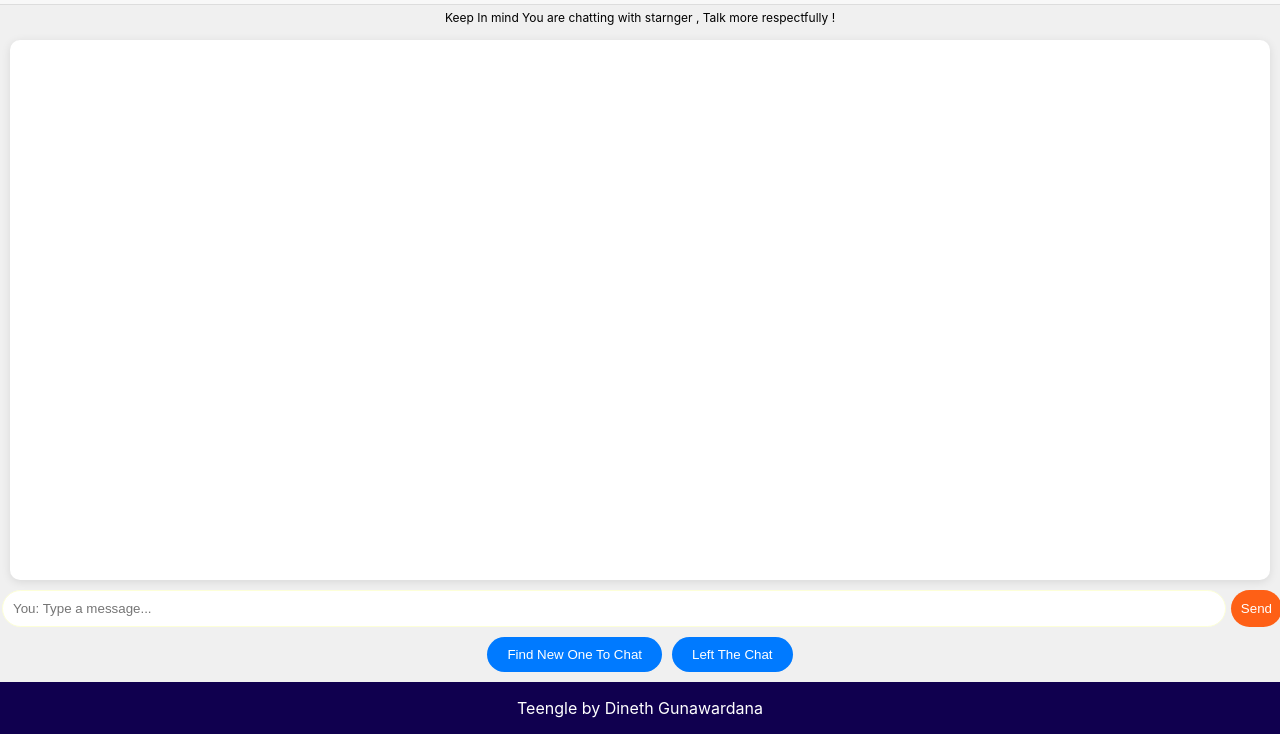
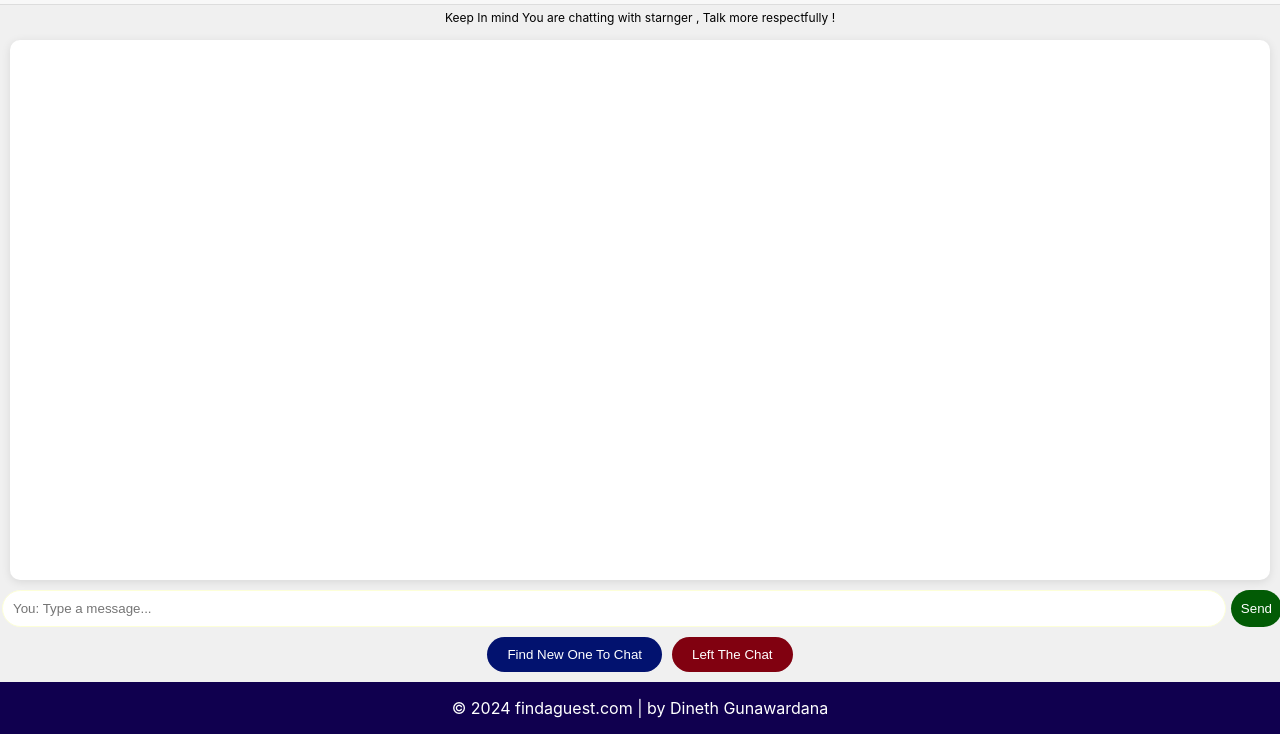
Before and after one commit to thisisdineth/Omegle-The-stranger-chat-application, a plain HTML site: page chats.html in a window 1280 px wide. Shown: the part 66-800 px from the top of the page. Drawn offline with Linux system fonts and the light colour scheme; no server answers.

Commit message:
new updated

```diff
--- a/chat.css
+++ b/chat.css
@@ -79,7 +79,7 @@ body {
 }
 
 .message.stranger {
-    background-color: #34c759;
+    background-color: #065018;
     color: white;
     align-self: flex-start;
     border-top-left-radius: 0;
@@ -114,14 +114,14 @@ body {
 #send-btn {
     padding: 10px;
     border: none;
-    background-color: #fe6016;
+    background-color: #025b05;
     color: white;
     border-radius: 20px;
     cursor: pointer;
 }
 
 #send-btn:hover {
-    background-color: #ea9930;
+    background-color: #06bb12;
 }
 
 #controls {
@@ -129,19 +129,30 @@ body {
     justify-content: center;
     padding: 10px;
 }
-
-#new-chat-btn, #skip-btn {
+#new-chat-btn{
     padding: 10px 20px;
     margin: 0 5px;
     border: none;
-    background-color: #007aff;
+    background-color: #02126f;
+    color: white;
+    border-radius: 20px;
+    cursor: pointer;
+}
+#new-chat-btn:hover {
+    background-color: #1b40e4;
+}
+#skip-btn {
+    padding: 10px 20px;
+    margin: 0 5px;
+    border: none;
+    background-color: #810110;
     color: white;
     border-radius: 20px;
     cursor: pointer;
 }
 
-#new-chat-btn:hover, #skip-btn:hover {
-    background-color: #005bb5;
+#skip-btn:hover {
+    background-color: #d00739;
 }
 
 #status {
--- a/chats.html
+++ b/chats.html
@@ -10,7 +10,7 @@
     <link rel="manifest" href="favicon/site.webmanifest">
     <meta name="msapplication-TileColor" content="#da532c">
     <meta name="theme-color" content="#ffffff">
-    <title>TeenTalk Stranger Chat</title>
+    <title>Find a Guest | Chat</title>
     <link rel="stylesheet" href="chat.css">
 </head>
 
@@ -18,7 +18,7 @@
 
     <div id="header">
         <div id="header-left">
-            <img src="img/icon.png" alt="Logo" id="logo">
+            <img src="img/logo.png" alt="Logo" id="logo">
             <span id="active-users">Active Users: <span id="active-user-count">0</span></span>
 
         </div>
@@ -49,7 +49,7 @@
 
 </body>
 <footer>
-    <p class="ptext">Teengle by Dineth Gunawardana</p>
+    <p class="ptext"> &copy; 2024 findaguest.com | by Dineth Gunawardana</p>
 </footer>
 
 </html>
```
Also changed, not shown: index.html (+3 -3 lines).
